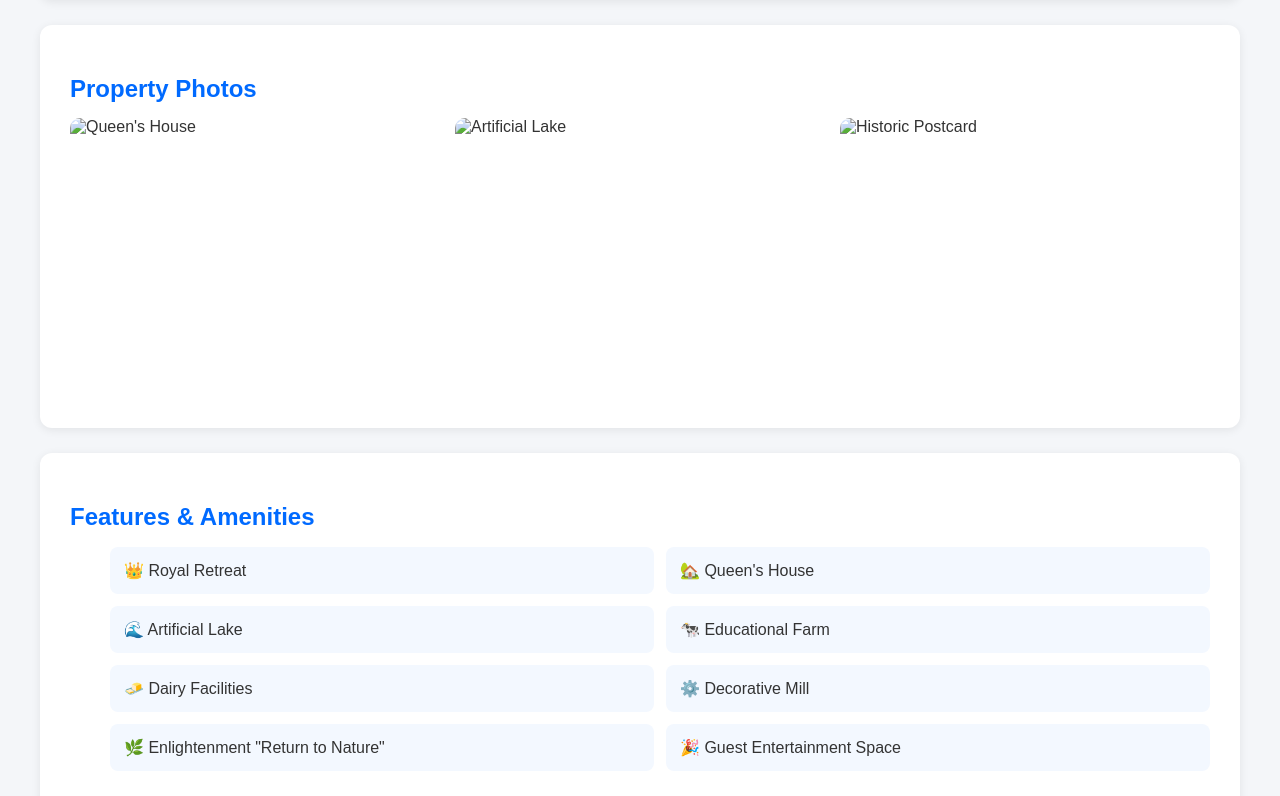
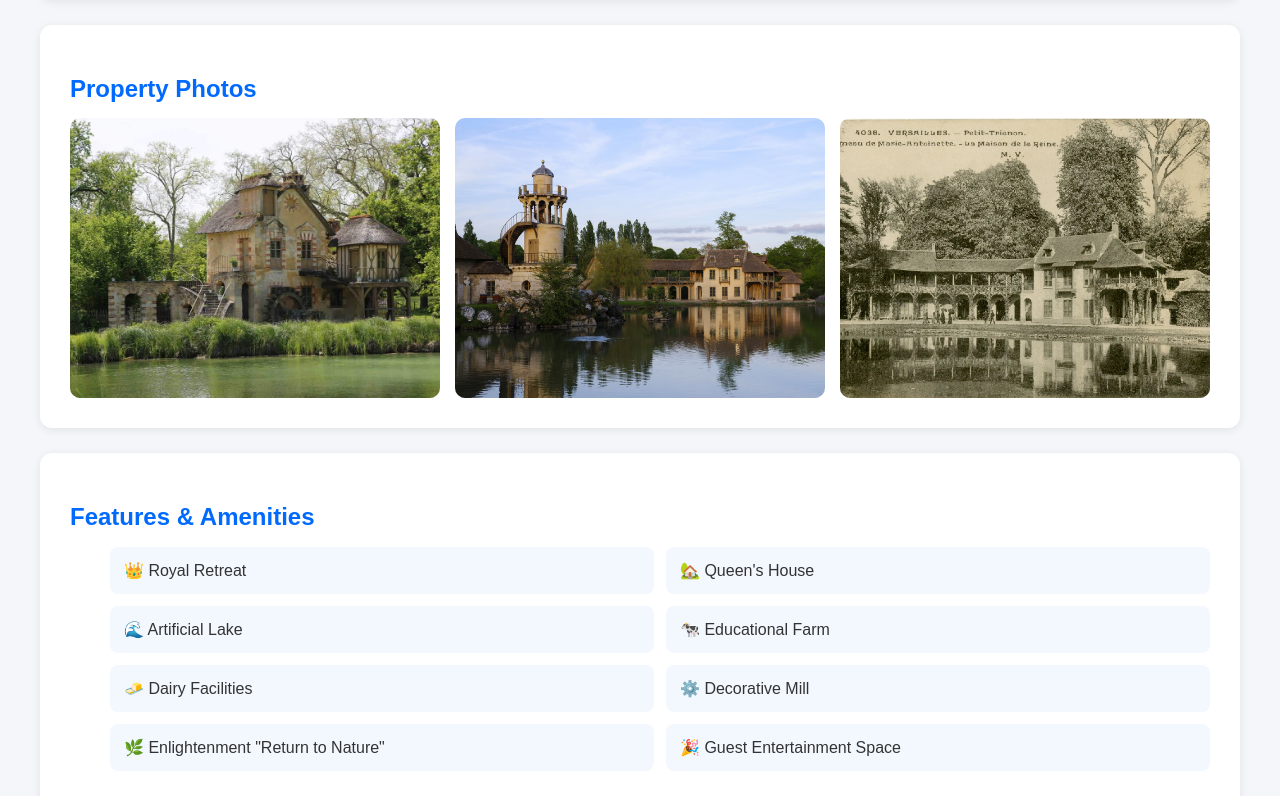
Before and after one commit to HealerGoose/The-Queen-s-Hamlet-HistoricalZillow, a plain HTML site: page index.html in a window 1280 px wide. Shown: the part 1382-2178 px from the top of the page. Drawn offline with Linux system fonts and the light colour scheme.

Commit message:
Update index.html

```diff
--- a/index.html
+++ b/index.html
@@ -22,7 +22,7 @@
 </header>
 
 <section class="hero">
-    <img src="./images/hamlet-main.jpg" alt="Hameau de la Reine">
+    <img src="./hamlet-main.jpg" alt="Hameau de la Reine">
 
     <div class="listing-card">
         <p class="zestimate">Historical Zestimate™</p>
@@ -105,9 +105,9 @@
     <h2>Property Photos</h2>
 
     <div class="gallery">
-        <img src="./images/queens-house.jpg" alt="Queen's House">
-        <img src="./images/lake.jpg" alt="Artificial Lake">
-        <img src="./images/postcard.jpg" alt="Historic Postcard">
+        <img src="./queens-house.jpg" alt="Queen's House">
+        <img src="./lake.jpg" alt="Artificial Lake">
+        <img src="./postcard.jpg" alt="Historic Postcard">
     </div>
 </section>
 
```
